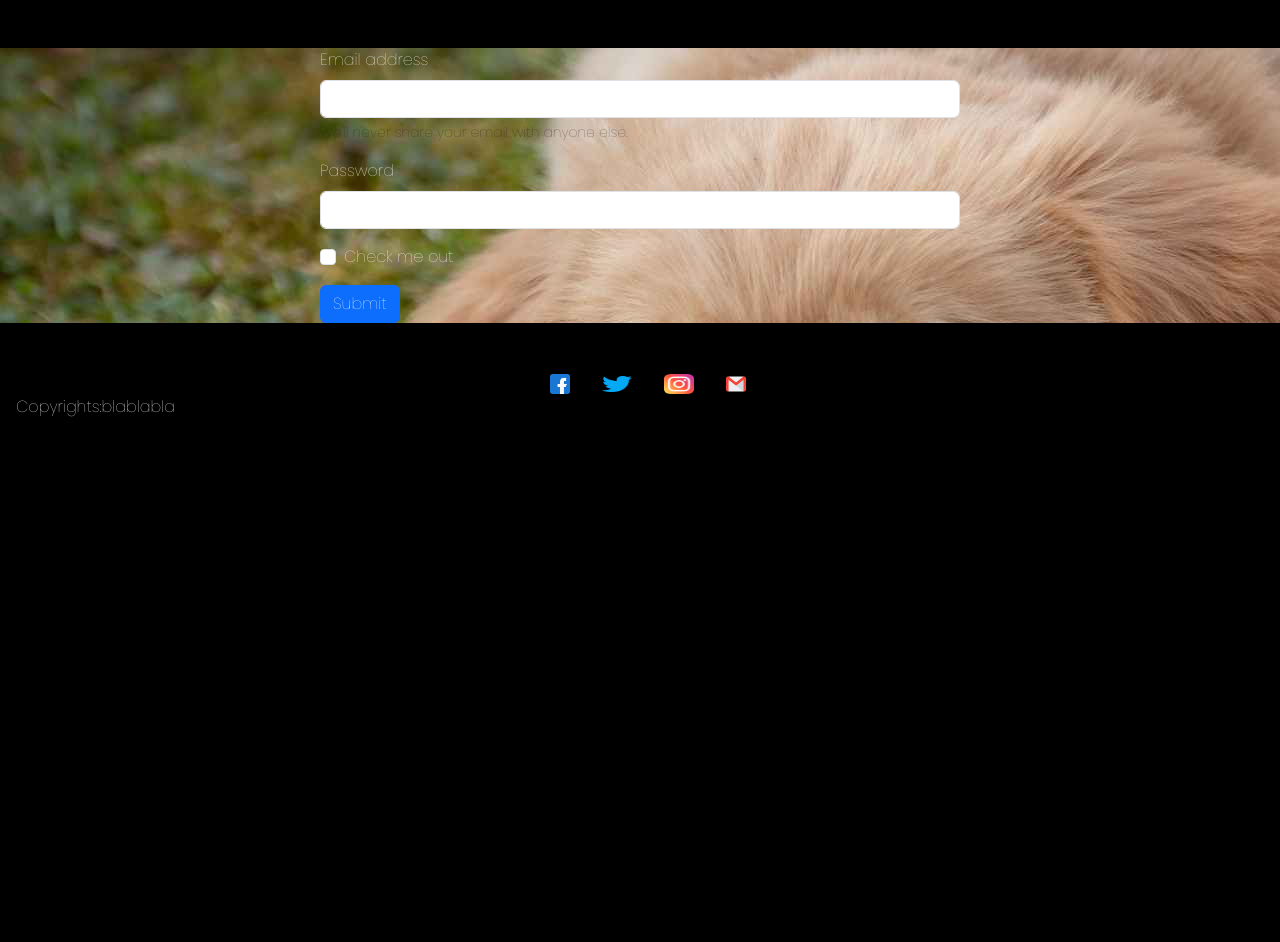
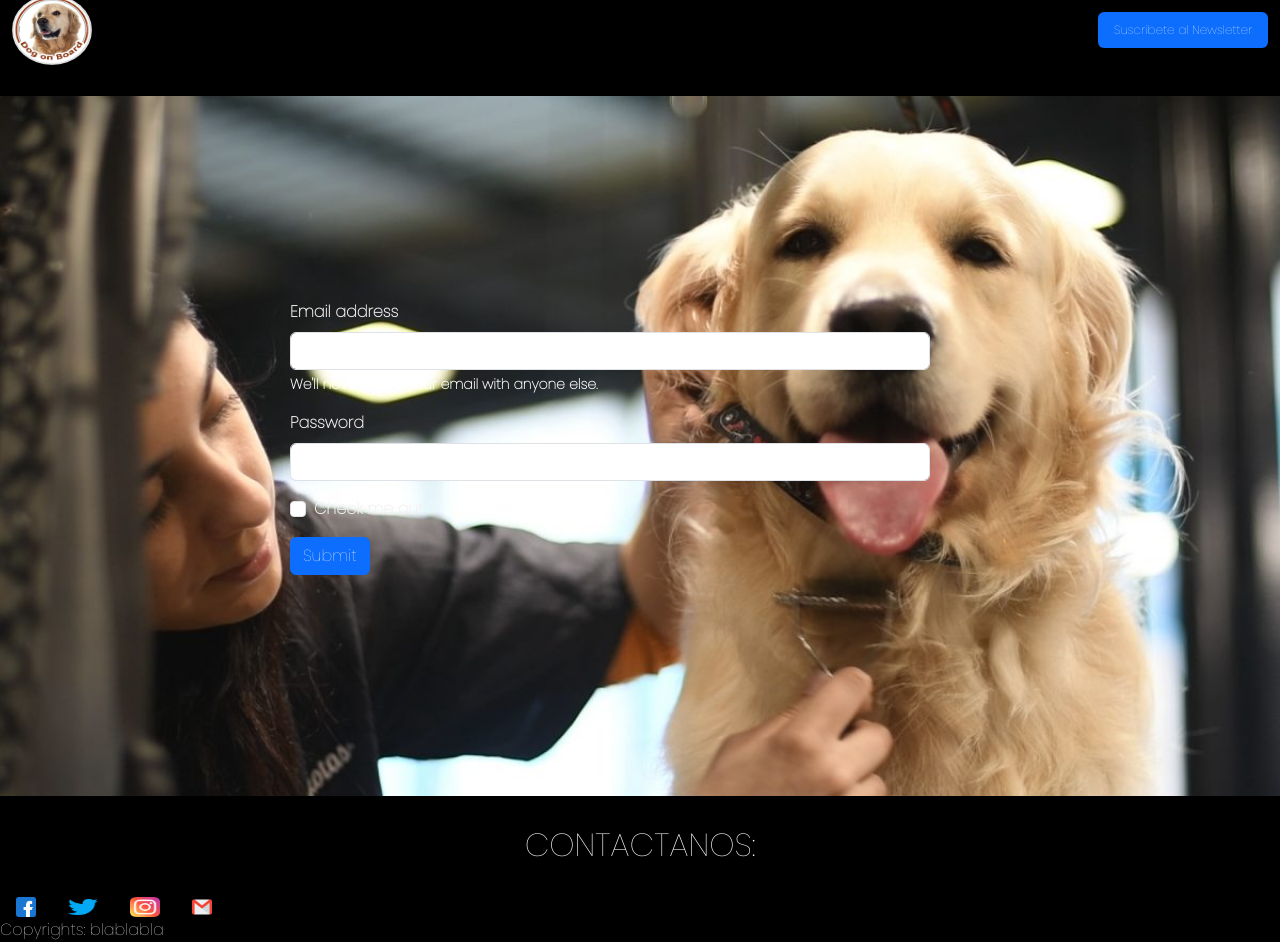
Before and after one commit to Gonzalita/PF-Gonzalez, a website: page pages/newsletter.html in a window 1280 px wide. Before the commit the page ends 848 px from the top, so only its background shows below. Drawn offline with nearby package versions, Linux system fonts and the light colour scheme.

Commit message:
newsletter

```diff
--- a/pages/newsletter.html
+++ b/pages/newsletter.html
@@ -17,17 +17,45 @@
     <link href="https://fonts.googleapis.com/css2?family=Righteous&display=swap" rel="stylesheet">
     <!---Hoja de estilos-->
     <link rel="stylesheet" href="../css/style.css">
-	<title>NEWSLETTER</title>
+    <title>NEWSLETTER2</title>
 </head>
 
 <body class="bg-image">
+
+    <header>
+        <!-----------NAV---------->
+        <nav class="navbar navbar-expand-lg fixed-top bg-dark header-nav" data-bs-theme="dark">
+            <div class="container-fluid">
+                <a class="navbar-brand" href="../index.html">
+                    <img src="../images/logo2.jpg" width="80rem" height="70rem">
+                </a>
+                <button class="navbar-toggler" type="button" data-bs-toggle="collapse" data-bs-target="#navbarNav"
+                    aria-controls="navbarNav" aria-expanded="false" aria-label="Toggle navigation">
+                    <span class="navbar-toggler-icon"></span>
+                </button>
+                <div class="collapse navbar-collapse justify-content-end" id="navbarNav">
+                    <ul class="navbar-nav">
+                        <li class="nav-item">
+                        </li>
+                        <li class="nav-item">
+                            <span class="badge text-bg-primary"><a class="nav-link"
+                                    href="../pages/newsletter.html">Suscribete al Newsletter</a></span>
+                        </li>
+                    </ul>
+                </div>
+            </div>
+        </nav>
+    </header>
+    <main>
         <!--------FORMULARIO-------->
-	<main>
+        <section>
+            <div class="container-fluid2">
                 <div class="contenedor-form d-flex justify-content-center mt-5 mb-5">
                     <form class="formulario">
                         <div class="mb-3">
                             <label for="exampleInputEmail1" class="form-label">Email address</label>
-					<input type="email" class="form-control" id="exampleInputEmail1" aria-describedby="emailHelp">
+                            <input type="email" class="form-control" id="exampleInputEmail1"
+                                aria-describedby="emailHelp">
                             <div id="emailHelp" class="form-text">We'll never share your email with anyone else.</div>
                         </div>
                         <div class="mb-3">
@@ -41,24 +69,37 @@
                         <button type="submit" class="btn btn-primary">Submit</button>
                     </form>
                 </div>
-	</main>
-	<footer>
-		<div class="container-pio">
-			<div class="col-lg-12 justify-content-center redes-sociales">
-				<div class="press"><a href="www.facebook.com.ar">
-						<img src="/images/iconos/facebook.png" width="20px" height="20px"></a></div>
-				<div class="press"><a href="www.twitter.com.ar" class="press">
-						<img src="/images/iconos/gorjeo.png" width="30px" height="20px"></a></div>
-				<div class="press"><a href="www.instagram.com.ar" class="press">
-						<img src="/images/iconos/instagram.png" width="30px" height="20px"></a></div>
-				<div class="press"><a href="www.google.com.ar" class="press">
-						<img src="/images/iconos/gmail.png" width="20px" height="20px"></a></div>
-			</div>
-			<div class="text1 col-lg-12 justify-content-center press">
-				<div><p>Copyrights:blablabla</p></div>
             </div>
             </div>
+            <div class="parallax"></div>
+            </div>
+        </section>
+    </main>
+    <!--------FOOTER------------------------->
+    <footer class="item3">
+        <!------SECCCION CONTACTO-------->
+        <section id="contact">
+            <h5 class="index-h5">CONTACTANOS:</h5>
+
+            <!----REDES SOCIALES-->
+            <div class="redes-sociales">
+                <div class="press"><a href="www.facebook.com.ar">
+                        <img src="../images/iconos/facebook.png" width="20px" height="20px"></a></div>
+                <div class="press"><a href="www.twitter.com.ar" class="press">
+                        <img src="../images/iconos/gorjeo.png" width="30px" height="20px"></a></div>
+                <div class="press"><a href="www.instagram.com.ar" class="press">
+                        <img src="../images/iconos/instagram.png" width="30px" height="20px"></a></div>
+                <div class="press"><a href="www.google.com.ar" class="press">
+                        <img src="../images/iconos/gmail.png" width="20px" height="20px"></a></div>
+            </div>
+            <div class="text1">
+                <p>Copyrights: blablabla</p>
+            </div>
+            </div>
+            </div>
+        </section>
     </footer>
+
     <script src="https://cdn.jsdelivr.net/npm/bootstrap@5.3.0-alpha1/dist/js/bootstrap.bundle.min.js"
         integrity="sha384-w76AqPfDkMBDXo30jS1Sgez6pr3x5MlQ1ZAGC+nuZB+EYdgRZgiwxhTBTkF7CXvN"
         crossorigin="anonymous"></script>
--- a/scss/estilodepaginas/_page3.scss
+++ b/scss/estilodepaginas/_page3.scss
@@ -28,18 +28,44 @@ paragraph-contenedor {
     font-weight: 500;
     font-size: 60px;
  }
+
+
+
+ /*-------NEWSLETTER--------------*/
+
+
+ .bg-image {
+    width: 100%;
+    height: 100vh;
+ }
+
+ .contenedor-form {
+    display: flex;
+    width: 100vw;
+
+ }
  .bg-image {
     background-color: black;
     height: 100vh;
  }
- .contenedor-form {
-    display: flex;
-    margin-top: 150px;
-    background-image: url(/images/imagen-12.jpg);
+ .formulario {
+    width: (100vw/2);
+    position: absolute;
+    top: 300px;
+    left: 290px;
+    color: white;
  }
  .formulario {
-    width: (100vw/2);
+    label{
+        color: rgb(244, 241, 241);
+        font-weight: 900;
+    }
+    div {
+        color: #fff;
+        font-weight: 900;
+    }
  }
+
  .press {
     display: inline-block;
     padding-left: 1rem;
@@ -47,3 +73,28 @@ paragraph-contenedor {
 .container-pio {
     height: 300px;
 }
+/*------------------NEWSLETTER 2--------------*/
+p{color:#fff;}
+
+.container-fluid2{
+width:100%;
+display: flex;
+}
+
+
+.container{
+max-width:1080px;
+width:100%;
+margin:auto;
+padding:32px;
+}
+
+.center{text-align:center;}
+.black{background-color:#252525;}
+
+.parallax{
+height:700px;
+background-image:url(/images/imagen-13.jpg);
+background-size:cover;
+background-attachment: fixed;
+}
```
Also changed, not shown: css/style.css. Lines whose indentation alone changed are shown as unchanged.
